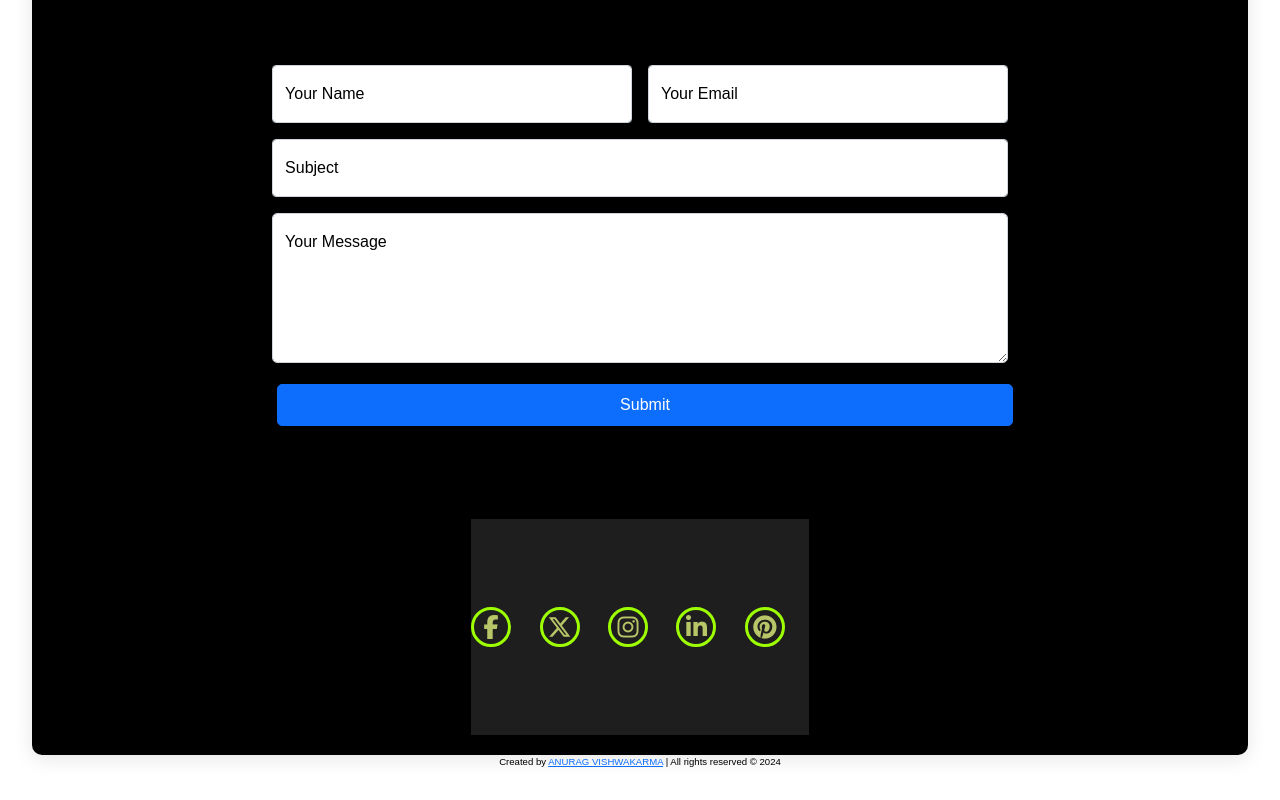
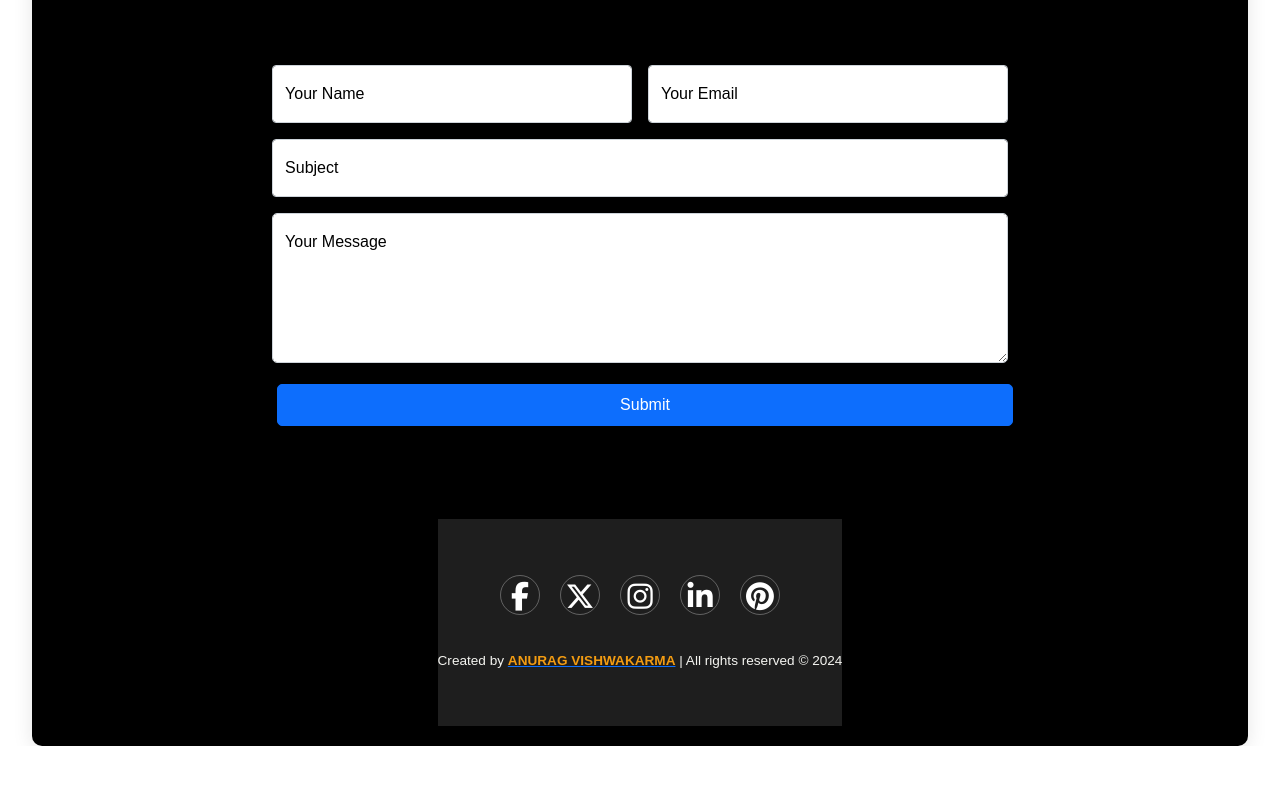
Before and after one commit to vishanurag/Canvas-Editor, a plain HTML site: page index.html in a window 1280 px wide. Shown: the part 2219-3019 px from the top of the page. After the commit the page ends 2965 px from the top, so only its background shows below. Drawn offline with nearby package versions, Linux system fonts and the light colour scheme.

Commit message:
Revert "To adding animation effect to social media icons"

```diff
--- a/index.html
+++ b/index.html
@@ -127,27 +127,16 @@
     margin-bottom: 20px;
 }
 
-.social-icons a {
-  display: inline-flex;
-  justify-content: center;
-  align-items: center;
-  width: 2.5rem;
-  height:2.5rem;
-  background-color: transparent;
-  border: 0.2rem solid #9dff00;
-  font-size: 1.5rem;
-  border-radius: 50%;
-  margin: 3rem 1.5rem 3rem 0;
-  transition: 0.3s ease;
-  color: #b9c668;
-  text-decoration: none;
+.footer .share a {
+    margin: 0 10px;
+    font-size: 1.8rem;
+    color: #ffffff;
+    transition: color 0.3s ease, transform 0.3s ease;
 }
 
-.social-icons a:hover {
-  color: black;
-  transform: scale(1.3) translateY(-5px);
-  background-color: #adcc66;
-  box-shadow: 0 0 25px #c8ff13;
+.footer .share a:hover {
+    color: #f39c12;
+    transform: scale(1.1);
 }
 
 .footer .credit {
@@ -495,14 +484,12 @@
 
     <section class="footer" id="footer">
 
-<div class="social-icons">
-    <a href="https://www.facebook.com/" class="fab fa-facebook-f"></a>
-    <a href="https://x.com/" class="fa-brands fa-x-twitter"></a>   <!-- Updated X icon -->
-    <a href="https://www.instagram.com/" class="fab fa-instagram"></a>
-    <a href="https://www.linkedin.com/" class="fa-brands fa-linkedin-in"></a>
-    <a href="https://in.pinterest.com/" class="fa-brands fa-pinterest"></a>
-</div>
-
+        <div class="share">
+        <a href="https://www.facebook.com/" class="fab fa-facebook-f"></a>
+        <a href="https://x.com/" class="fa-brands fa-x-twitter"></a>   <!-- Updated X icon-->
+        <a href="https://www.instagram.com/" class="fab fa-instagram"></a>
+        <a href="https://www.linkedin.com/" class="fa-brands fa-linkedin-in"></a>
+        <a href="https://in.pinterest.com/" class="fa-brands fa-pinterest"></a>
         </div>
 
         <div class="credit" style="font-size: 0.6rem;">
--- a/src/Styles/Style.css
+++ b/src/Styles/Style.css
@@ -413,27 +413,20 @@ button#download:hover::after {
     border: none;
     background: none;
 }
-.social-icons a {
-  display: inline-flex;
-  justify-content: center;
-  align-items: center;
-  width: 2.5rem;
-  height:2.5rem;
-  background-color: transparent;
-  border: 0.2rem solid #9dff00;
-  font-size: 1.5rem;
-  border-radius: 50%;
-  margin: 3rem 1.5rem 3rem 0;
-  transition: 0.3s ease;
-  color: #b9c668;
+.footer .share a{
+	height: 2.5rem;
+	width: 2.5rem;
+	line-height: 2.5rem;
+	font-size: 1.0rem;
+	color: #ffffff;
+	border: 0.1rem solid rgba(255, 255, 255, 0.3);
+	margin: .2rem;
+	border-radius: 50%;
   text-decoration: none;
 }
 
-.social-icons a:hover {
-  color: black;
-  transform: scale(1.3) translateY(-5px);
-  background-color: #adcc66;
-  box-shadow: 0 0 25px #c8ff13;
+.footer .share a:hover{
+	background-color: #837667;
 }
 
 .footer .links{
@@ -525,6 +518,3 @@ footer .credit{
 .contact-section button:hover {
   background-color: #555;
 }
-
-
-}
```
Also changed, not shown: about-us.html (+6 -6 lines).
